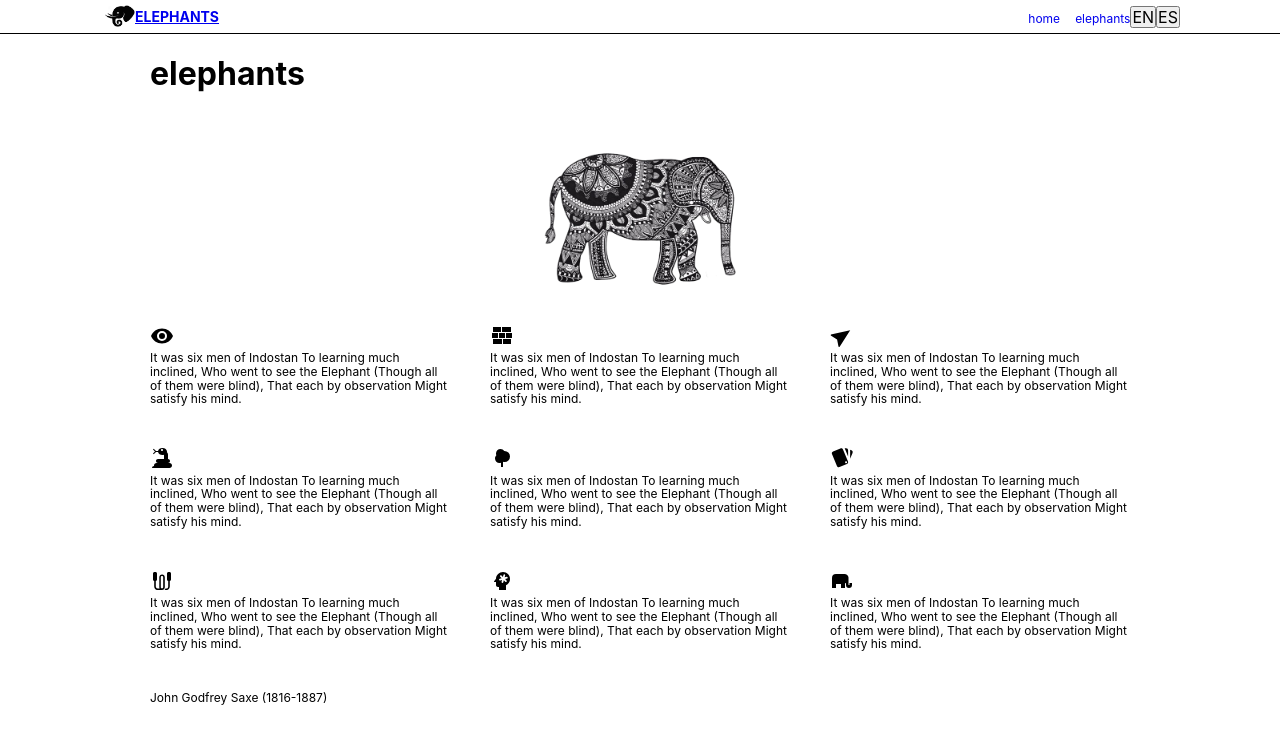
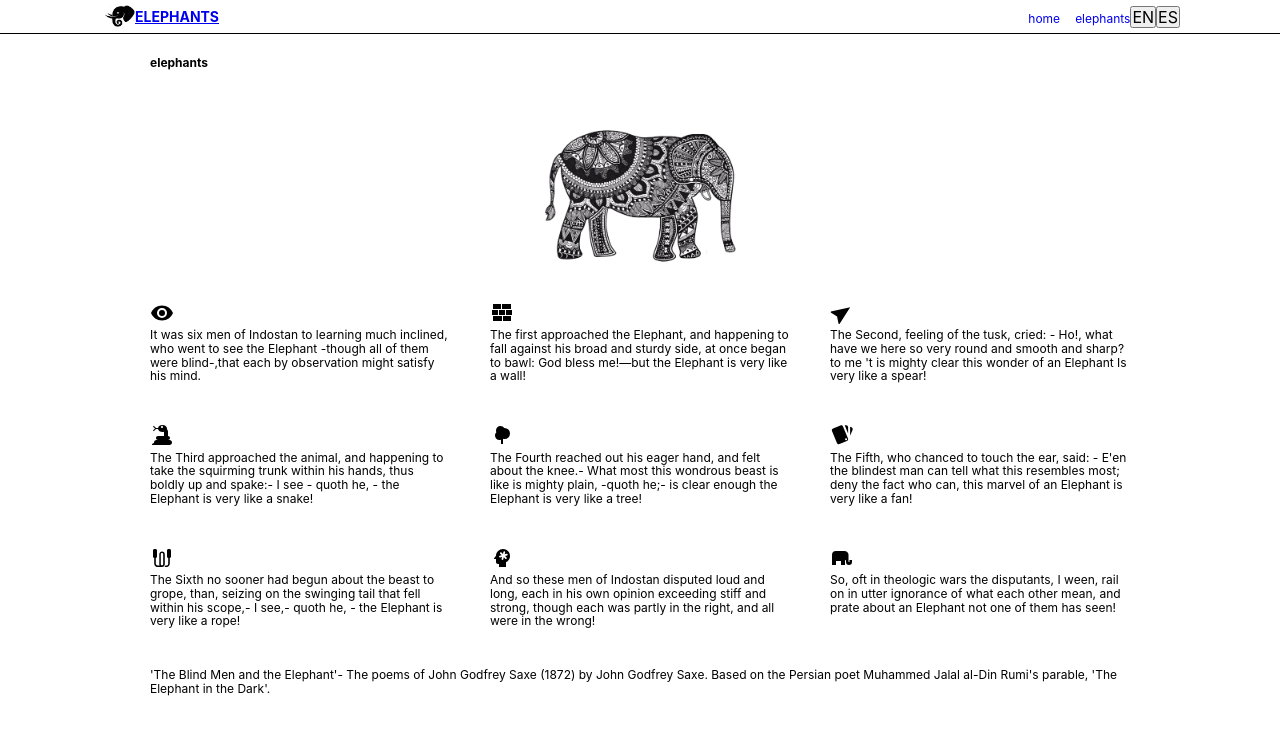
Before and after one commit to amandapalma/elephants, a React (Create React App) app: page /#/ in a window 1280 px wide. Shown: the top 744 px of the page. Built offline with nearby package versions, Linux system fonts and the light colour scheme; no server answers.

Commit message:
fix i18n

```diff
--- a/src/components/App.tsx
+++ b/src/components/App.tsx
@@ -20,8 +20,6 @@ export default function App() {
   }, []);
 
   const renderElephantPreview = (props: any) => {
-    // console.log(typeof props);
-    console.log(props);
     const clickedId = props.match.params.id;
 
     const foundedElephant = info.find((item) => {
@@ -33,9 +31,13 @@ export default function App() {
   return (
     <Fragment>
       <Header></Header>
+      <div></div>
       <Main>
         <Switch>
-          <Route exact path="/" render={Home} />
+          <Route exact path="/">
+            <Home></Home>
+          </Route>
+          {/* <Route exact path="/" render={Home} /> */}
           <Route
             exact
             path="/elephants"
--- a/src/components/Header.tsx
+++ b/src/components/Header.tsx
@@ -6,9 +6,10 @@ import { Logo } from '../styles/styled';
 import { LogoImg } from '../styles/styled';
 import { NavList } from '../styles/styled';
 import { useTranslation } from 'react-i18next';
+import i18next from 'i18next';
 
 const Header = () => {
-  const [t, i18n] = useTranslation('global');
+  const { t } = useTranslation();
   return (
     <HeaderStyled>
       <Link to="/">
@@ -26,8 +27,8 @@ const Header = () => {
           <li>
             <Link to="/elephants">{t('header.elephants')}</Link>
           </li>
-          <button onClick={() => i18n.changeLanguage('en')}>EN</button>
-          <button onClick={() => i18n.changeLanguage('es')}>ES</button>
+          <button onClick={() => i18next.changeLanguage('en')}>EN</button>
+          <button onClick={() => i18next.changeLanguage('es')}>ES</button>
         </NavList>
       </nav>
     </HeaderStyled>
--- a/src/components/elephants/ElephantPreview.tsx
+++ b/src/components/elephants/ElephantPreview.tsx
@@ -1,24 +1,29 @@
 import React from 'react';
 import { useParams } from 'react-router-dom';
-
 import { Aside } from '../../styles/styled';
 import { ItemStyled } from '../../styles/styled';
 import { Elephant } from '../../utils/types';
+import { useTranslation } from 'react-i18next';
 
 export default function ElephantPreview(props: {
   clickedElephant: Elephant | undefined;
 }) {
+  const { t } = useTranslation();
+
   let { elephantId } = useParams<{ elephantId: string }>();
   return (
     <Aside>
       {elephantId}
 
       <ItemStyled>
-        {/* <div>
-          <img alt="elephant" src={clickedElephant.img}></img>
+        <div>
+          <img alt="elephant" src="https://via.placeholder.com/150"></img>
         </div>
-        <h2>{clickedElephant.name}</h2>
-        <h3>{clickedElephant.age}</h3> */}
+        <h2>{t('elephants.name')}Dumbo</h2>
+        <h3>{t('elephants.age')}38</h3>
+        <h3>{t('elephants.gender')}male</h3>
+        <h3>{t('elephants.more')}more info</h3>
+        <h3>{t('elephants.description')}</h3>
         <p>
           Lorem ipsum dolor sit amet, consectetur adipiscing elit. Vestibulum
           lobortis lacus in mauris finibus congue. Praesent libero erat, congue
--- a/src/components/home/Home.tsx
+++ b/src/components/home/Home.tsx
@@ -14,13 +14,15 @@ import {
   mdiElephant,
   mdiHeadSnowflake,
 } from '@mdi/js';
-// import { useTranslation } from 'react-i18next';
+import { useTranslation } from 'react-i18next';
 
-const Home = () => {
-  // const { t } = useTranslation();
+export default function Home() {
+  const { t } = useTranslation();
   return (
     <div>
-      <h1>elephants</h1>
+      <h1>
+        <p>{t('header.elephants')}</p>
+      </h1>
       <MainImg>
         <img alt="indian elephant" src={elephant}></img>
       </MainImg>
@@ -35,12 +37,7 @@ const Home = () => {
             color="black"
           />
 
-          {/* <p>{t('home.p1')}</p> */}
-          <p>
-            It was six men of Indostan To learning much inclined, Who went to
-            see the Elephant (Though all of them were blind), That each by
-            observation Might satisfy his mind.
-          </p>
+          <p>{t('home.p1')}</p>
         </div>
         <div className="textItem">
           <Icon
@@ -51,11 +48,7 @@ const Home = () => {
             vertical
             color="black"
           />
-          <p>
-            It was six men of Indostan To learning much inclined, Who went to
-            see the Elephant (Though all of them were blind), That each by
-            observation Might satisfy his mind.
-          </p>
+          <p>{t('home.p2')}</p>
         </div>
         <div className="textItem">
           <Icon
@@ -67,11 +60,7 @@ const Home = () => {
             rotate={-125}
             color="black"
           />
-          <p>
-            It was six men of Indostan To learning much inclined, Who went to
-            see the Elephant (Though all of them were blind), That each by
-            observation Might satisfy his mind.
-          </p>
+          <p>{t('home.p3')}</p>
         </div>
         <div className="textItem">
           <Icon
@@ -83,11 +72,7 @@ const Home = () => {
             color="black"
             rotate={180}
           />
-          <p>
-            It was six men of Indostan To learning much inclined, Who went to
-            see the Elephant (Though all of them were blind), That each by
-            observation Might satisfy his mind.
-          </p>
+          <p>{t('home.p4')}</p>
         </div>
         <div className="textItem">
           <Icon
@@ -99,11 +84,7 @@ const Home = () => {
             color="black"
             rotate={180}
           />
-          <p>
-            It was six men of Indostan To learning much inclined, Who went to
-            see the Elephant (Though all of them were blind), That each by
-            observation Might satisfy his mind.
-          </p>
+          <p>{t('home.p5')}</p>
         </div>
         <div className="textItem">
           <Icon
@@ -114,11 +95,7 @@ const Home = () => {
             vertical
             color="black"
           />
-          <p>
-            It was six men of Indostan To learning much inclined, Who went to
-            see the Elephant (Though all of them were blind), That each by
-            observation Might satisfy his mind.
-          </p>
+          <p>{t('home.p6')}</p>
         </div>
         <div className="textItem">
           <Icon
@@ -130,11 +107,7 @@ const Home = () => {
             color="black"
             rotate={180}
           />
-          <p>
-            It was six men of Indostan To learning much inclined, Who went to
-            see the Elephant (Though all of them were blind), That each by
-            observation Might satisfy his mind.
-          </p>
+          <p>{t('home.p7')}</p>
         </div>
         <div className="textItem">
           <Icon
@@ -146,11 +119,7 @@ const Home = () => {
             color="black"
             rotate={180}
           />
-          <p>
-            It was six men of Indostan To learning much inclined, Who went to
-            see the Elephant (Though all of them were blind), That each by
-            observation Might satisfy his mind.
-          </p>
+          <p>{t('home.p8')}</p>
         </div>
         <div className="textItem">
           <Icon
@@ -162,16 +131,10 @@ const Home = () => {
             color="black"
             rotate={180}
           />
-          <p>
-            It was six men of Indostan To learning much inclined, Who went to
-            see the Elephant (Though all of them were blind), That each by
-            observation Might satisfy his mind.
-          </p>
+          <p>{t('home.p9')}</p>
         </div>
       </ItemsContainer>
-      <p>John Godfrey Saxe (1816-1887)</p>
+      <p>{t('home.note')}</p>
     </div>
   );
-};
-
-export default Home;
+}
--- a/src/index.tsx
+++ b/src/index.tsx
@@ -4,27 +4,13 @@ import './styles/index.css';
 import App from './components/App';
 import reportWebVitals from './reportWebVitals';
 import { HashRouter } from 'react-router-dom';
-import { I18nextProvider } from 'react-i18next';
-import i18next from 'i18next';
-import global_en from './translations/en/global.json';
-import global_es from './translations/es/global.json';
-
-i18next.init({
-  interpolation: { escapeValue: false },
-  lng: 'en',
-  resources: {
-    en: { global: global_en },
-    es: { global: global_es },
-  },
-});
+import '../src/translations/i18n';
 
 ReactDOM.render(
   <React.StrictMode>
-    <I18nextProvider i18n={i18next}>
-      <HashRouter>
-        <App />
-      </HashRouter>
-    </I18nextProvider>
+    <HashRouter>
+      <App />
+    </HashRouter>
   </React.StrictMode>,
   document.getElementById('root'),
 );
--- a/src/translations/en/global.json
+++ b/src/translations/en/en.json
@@ -16,8 +16,10 @@
     "note": "'The Blind Men and the Elephant'- The poems of John Godfrey Saxe (1872) by John Godfrey Saxe. Based on the Persian poet Muhammed Jalal al-Din Rumi's parable, 'The Elephant in the Dark'."
   },
   "elephants": {
-    "name": "name",
-    "age": "age",
-    "gender": "gender"
+    "name": "name: ",
+    "age": "age: ",
+    "gender": "gender: ",
+    "description": "description: ",
+    "more": "more"
   }
 }
--- a/src/translations/es/global.json
+++ b/src/translations/es/es.json
@@ -16,8 +16,10 @@
     "note": "'The Blind Men and the Elephant'- The poems of John Godfrey Saxe (1872) de John Godfrey Saxe. Basado en la parábola 'The Elephant in the Dark' del poeta persa, Muhammed Jalal al-Din Rumi."
   },
   "elephants": {
-    "name": "nombre",
-    "age": "edad",
-    "gender": "género"
+    "name": "nombre: ",
+    "age": "edad: ",
+    "gender": "género: ",
+    "description": "descripción: ",
+    "more": "más información"
   }
 }
--- /dev/null
+++ b/src/translations/i18n.ts
@@ -0,0 +1,28 @@
+import i18n from 'i18next';
+import { initReactI18next } from 'react-i18next';
+import translationEN from '../translations/en/en.json';
+import translationES from '../translations/es/es.json';
+
+const resources = {
+  en: {
+    translation: translationEN,
+  },
+  es: {
+    translation: translationES,
+  },
+};
+
+i18n
+  .use(initReactI18next) // passes i18n down to react-i18next
+  .init({
+    resources,
+    lng: 'en',
+
+    keySeparator: '.',
+
+    interpolation: {
+      escapeValue: false, // react already safes from xss
+    },
+  });
+
+export default i18n;
```
Also changed, not shown: 1 other file (tests, documents, lock files or other folders).
